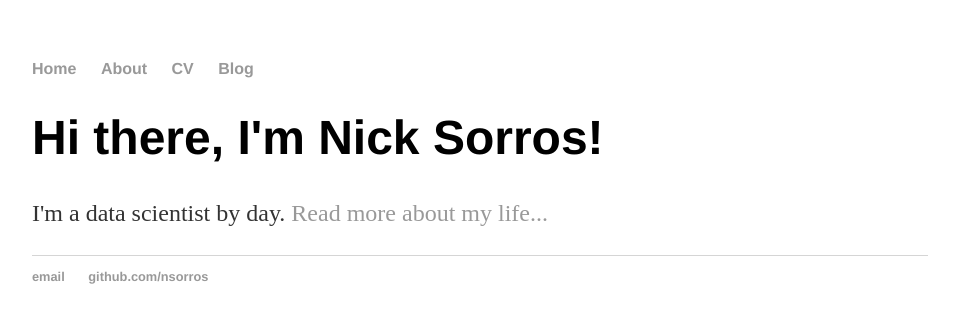
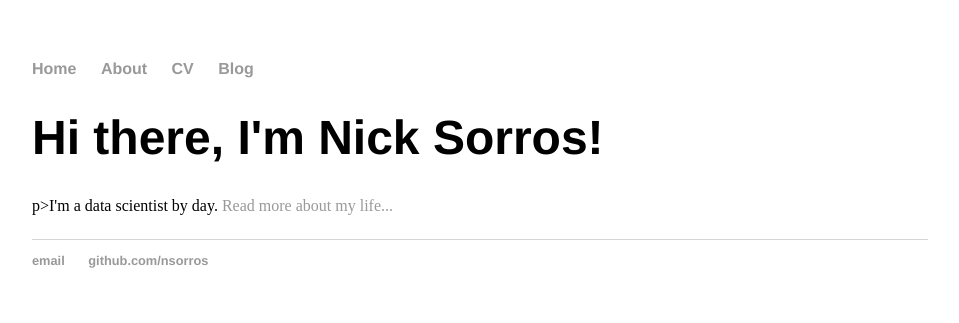
Before and after one commit to nsorros/nsorros.github.io, a Jekyll site: the page built from index.html, in a window 1280 px wide. Shown: the top 323 px of the page, without its empty margins (160-1119 px from the left). Built offline with Jekyll 4.4.1, drawn with Linux system fonts in a browser that asks for light colours.

Commit message:
Update index.html
where did all the html go? did i force push it away?

```diff
--- a/index.html
+++ b/index.html
@@ -1,29 +1,8 @@
-<!DOCTYPE html>
-<html>
-	<head>
-		<title>Nick Sorros</title>
-		<link rel="stylesheet" type="text/css" href="/css/main.css">
-	</head>
-	<body>
-		<nav>
-    		<ul>
-        		<li><a href="/">Home</a></li>
-	        	<li><a href="/about">About</a></li>
-        		<li><a href="/cv">CV</a></li>
-        		<li><a href="/blog">Blog</a></li>
-    		</ul>
-		</nav>
-		<div class="container">
-    		<div class="blurb">
-        		<h1>Hi there, I'm Nick Sorros!</h1>
-				<p>I'm a data scientist by day. <a href="/about">Read more about my life...</a></p>
-    		</div><!-- /.blurb -->
-		</div><!-- /.container -->
-		<footer>
-    		<ul>
-        		<li><a href="mailto:nsorros@gmail.com">email</a></li>
-        		<li><a href="https://github.com/nsorros">github.com/nsorros</a></li>
-			</ul>
-		</footer>
-	</body>
-</html>
+---
+layout: default
+title: Nick Sorros
+---
+<div class="blurb">
+	<h1>Hi there, I'm Nick Sorros!</h1>
+	p>I'm a data scientist by day. <a href="/about">Read more about my life...</a></p>
+</div><!-- /.blurb -->
```
